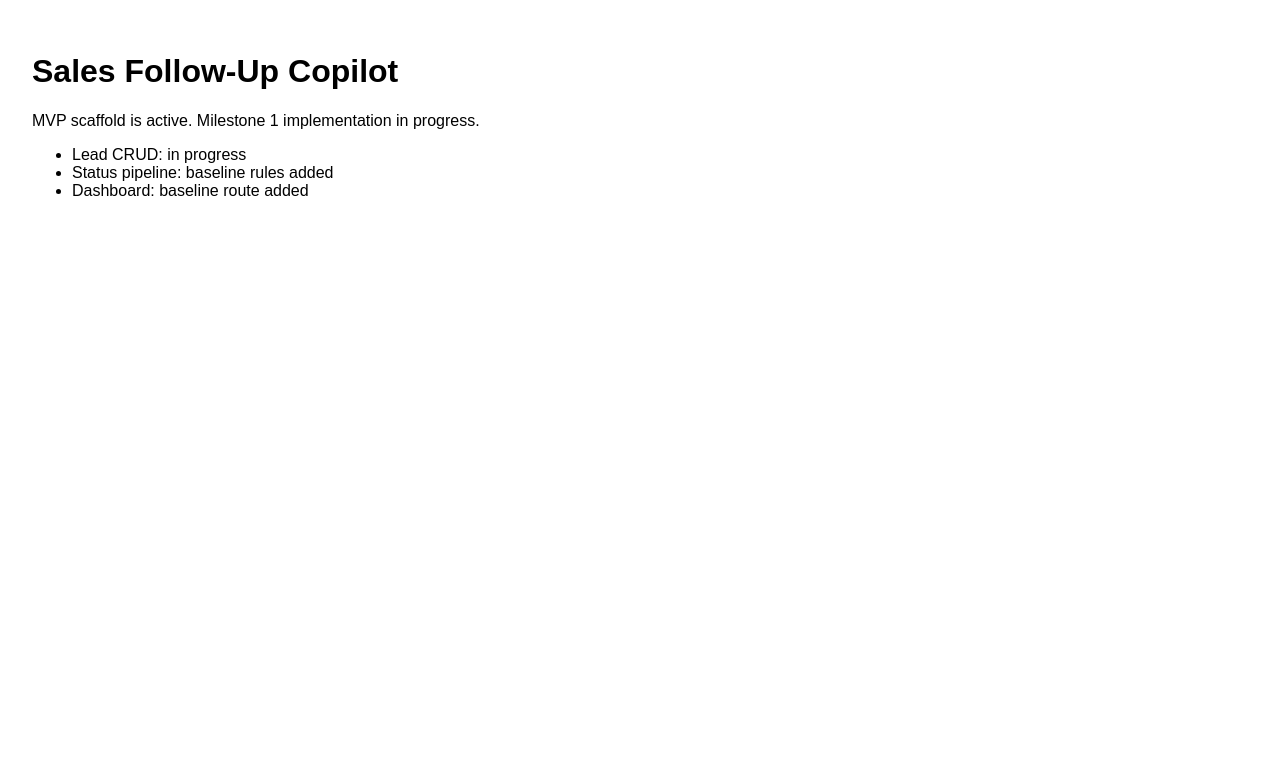
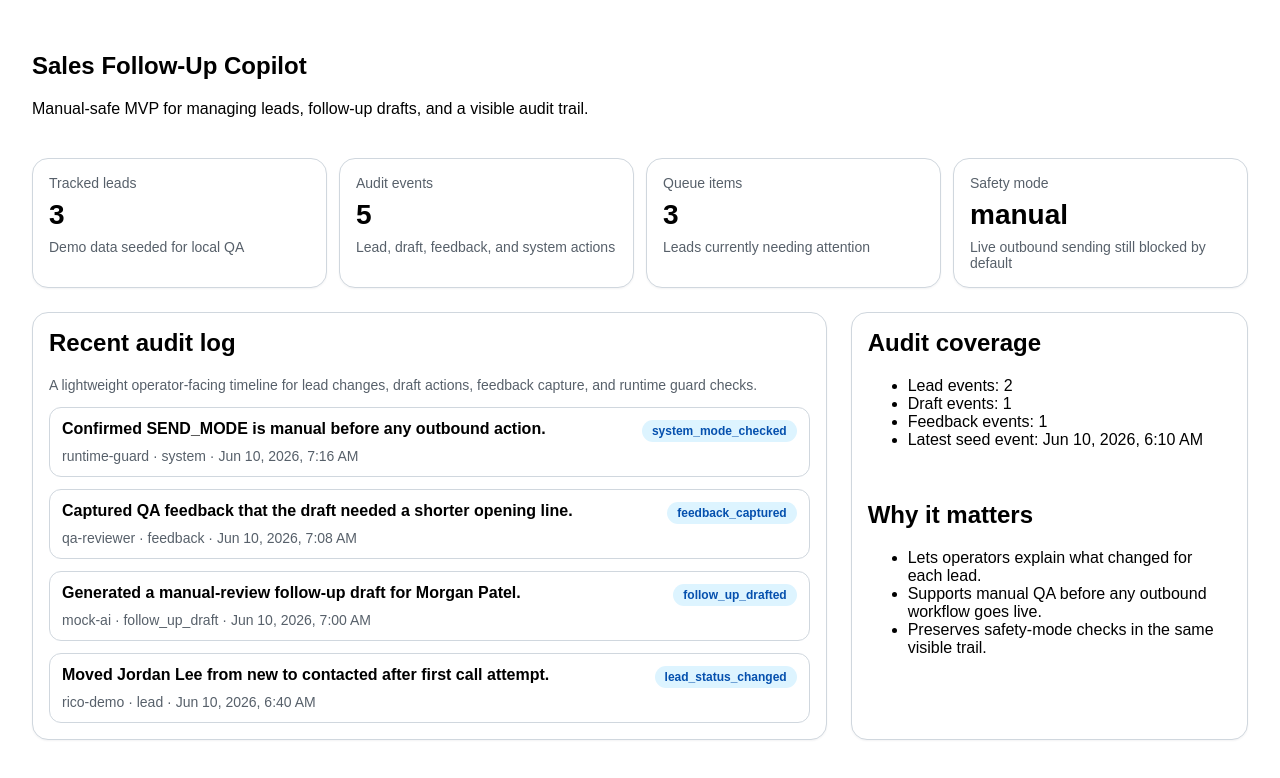
Before and after one commit to mendyraul/sales-followup-copilot, a Next.js app: page / in a window 1280 px wide. Shown: the top 778 px of the page. Built offline with nearby package versions, Linux system fonts and the light colour scheme.

Commit message:
feat: add audit log dashboard

```diff
--- a/src/app/page.tsx
+++ b/src/app/page.tsx
@@ -1,13 +1,113 @@
+import { demoAuditLog } from '../data/demoAuditLog';
+import { demoLeads } from '../data/demoLeads';
+import { recentAuditEntries, summarizeAuditCoverage } from '../domain/audit';
+import { needsAttention } from '../domain/queue';
+
+const coverage = summarizeAuditCoverage(demoAuditLog);
+const latestEvents = recentAuditEntries(demoAuditLog, 4);
+const queue = needsAttention(demoLeads);
+
 export default function HomePage() {
   return (
-    <main style={{ padding: 24, fontFamily: 'sans-serif' }}>
-      <h1>Sales Follow-Up Copilot</h1>
-      <p>MVP scaffold is active. Milestone 1 implementation in progress.</p>
-      <ul>
-        <li>Lead CRUD: in progress</li>
-        <li>Status pipeline: baseline rules added</li>
-        <li>Dashboard: baseline route added</li>
-      </ul>
+    <main style={{ padding: 24, fontFamily: 'sans-serif', display: 'grid', gap: 24 }}>
+      <section>
+        <h1>Sales Follow-Up Copilot</h1>
+        <p>Manual-safe MVP for managing leads, follow-up drafts, and a visible audit trail.</p>
+      </section>
+
+      <section style={{ display: 'grid', gap: 12, gridTemplateColumns: 'repeat(auto-fit, minmax(180px, 1fr))' }}>
+        <MetricCard label="Tracked leads" value={String(demoLeads.length)} helper="Demo data seeded for local QA" />
+        <MetricCard label="Audit events" value={String(coverage.totalEvents)} helper="Lead, draft, feedback, and system actions" />
+        <MetricCard label="Queue items" value={String(queue.length)} helper="Leads currently needing attention" />
+        <MetricCard label="Safety mode" value="manual" helper="Live outbound sending still blocked by default" />
+      </section>
+
+      <section style={{ display: 'grid', gap: 24, gridTemplateColumns: '2fr 1fr' }}>
+        <div style={panelStyle}>
+          <h2 style={{ marginTop: 0 }}>Recent audit log</h2>
+          <p style={mutedStyle}>
+            A lightweight operator-facing timeline for lead changes, draft actions, feedback capture, and runtime guard checks.
+          </p>
+          <ul style={{ listStyle: 'none', padding: 0, margin: 0, display: 'grid', gap: 12 }}>
+            {latestEvents.map((entry) => (
+              <li key={entry.id} style={{ border: '1px solid #d0d7de', borderRadius: 12, padding: 12 }}>
+                <div style={{ display: 'flex', justifyContent: 'space-between', gap: 12, flexWrap: 'wrap' }}>
+                  <strong>{entry.summary}</strong>
+                  <span style={pillStyle}>{entry.action}</span>
+                </div>
+                <div style={{ ...mutedStyle, marginTop: 6 }}>
+                  {entry.actor} · {entry.entityType} · {formatTimestamp(entry.createdAt)}
+                </div>
+              </li>
+            ))}
+          </ul>
+        </div>
+
+        <div style={{ ...panelStyle, display: 'grid', gap: 16, alignContent: 'start' }}>
+          <div>
+            <h2 style={{ marginTop: 0 }}>Audit coverage</h2>
+            <ul>
+              <li>Lead events: {coverage.leadEvents}</li>
+              <li>Draft events: {coverage.followUpEvents}</li>
+              <li>Feedback events: {coverage.feedbackEvents}</li>
+              <li>Latest seed event: {formatTimestamp(coverage.latestEventAt ?? '')}</li>
+            </ul>
+          </div>
+
+          <div>
+            <h2>Why it matters</h2>
+            <ul>
+              <li>Lets operators explain what changed for each lead.</li>
+              <li>Supports manual QA before any outbound workflow goes live.</li>
+              <li>Preserves safety-mode checks in the same visible trail.</li>
+            </ul>
+          </div>
+        </div>
+      </section>
     </main>
   );
 }
+
+function MetricCard({ label, value, helper }: { label: string; value: string; helper: string }) {
+  return (
+    <div style={panelStyle}>
+      <div style={mutedStyle}>{label}</div>
+      <div style={{ fontSize: 28, fontWeight: 700, margin: '8px 0' }}>{value}</div>
+      <div style={mutedStyle}>{helper}</div>
+    </div>
+  );
+}
+
+function formatTimestamp(value: string) {
+  if (!value) {
+    return 'N/A';
+  }
+
+  return new Date(value).toLocaleString('en-US', {
+    dateStyle: 'medium',
+    timeStyle: 'short',
+    timeZone: 'UTC',
+  });
+}
+
+const panelStyle: React.CSSProperties = {
+  border: '1px solid #d0d7de',
+  borderRadius: 16,
+  padding: 16,
+  background: '#fff',
+  boxShadow: '0 1px 2px rgba(16, 24, 40, 0.05)',
+};
+
+const mutedStyle: React.CSSProperties = {
+  color: '#57606a',
+  fontSize: 14,
+};
+
+const pillStyle: React.CSSProperties = {
+  borderRadius: 999,
+  background: '#ddf4ff',
+  color: '#0550ae',
+  padding: '4px 10px',
+  fontSize: 12,
+  fontWeight: 600,
+};
--- /dev/null
+++ b/src/data/demoAuditLog.ts
@@ -0,0 +1,53 @@
+import { createAuditEntry, type AuditLogEntry } from '../domain/audit';
+
+export const demoAuditLog: AuditLogEntry[] = [
+  createAuditEntry({
+    id: 'audit-001',
+    action: 'lead_created',
+    entityType: 'lead',
+    entityId: 'lead-demo-001',
+    actor: 'rico-demo',
+    summary: 'Created Avery Smith from inbound website form.',
+    createdAt: '2026-06-10T06:10:00.000Z',
+    payload: { source: 'website_form' },
+  }),
+  createAuditEntry({
+    id: 'audit-002',
+    action: 'lead_status_changed',
+    entityType: 'lead',
+    entityId: 'lead-demo-002',
+    actor: 'rico-demo',
+    summary: 'Moved Jordan Lee from new to contacted after first call attempt.',
+    createdAt: '2026-06-10T06:40:00.000Z',
+    payload: { from: 'new', to: 'contacted' },
+  }),
+  createAuditEntry({
+    id: 'audit-003',
+    action: 'follow_up_drafted',
+    entityType: 'follow_up_draft',
+    entityId: 'draft-demo-001',
+    actor: 'mock-ai',
+    summary: 'Generated a manual-review follow-up draft for Morgan Patel.',
+    createdAt: '2026-06-10T07:00:00.000Z',
+    payload: { leadId: 'lead-demo-003', provider: 'mock' },
+  }),
+  createAuditEntry({
+    id: 'audit-004',
+    action: 'feedback_captured',
+    entityType: 'feedback',
+    entityId: 'feedback-demo-001',
+    actor: 'qa-reviewer',
+    summary: 'Captured QA feedback that the draft needed a shorter opening line.',
+    createdAt: '2026-06-10T07:08:00.000Z',
+    payload: { category: 'result_quality', rating: 3 },
+  }),
+  createAuditEntry({
+    id: 'audit-005',
+    action: 'system_mode_checked',
+    entityType: 'system',
+    actor: 'runtime-guard',
+    summary: 'Confirmed SEND_MODE is manual before any outbound action.',
+    createdAt: '2026-06-10T07:16:00.000Z',
+    payload: { sendMode: 'manual' },
+  }),
+];
--- /dev/null
+++ b/src/domain/audit.ts
@@ -0,0 +1,62 @@
+export type AuditEntityType = 'lead' | 'follow_up_draft' | 'feedback' | 'system';
+
+export type AuditAction =
+  | 'lead_created'
+  | 'lead_status_changed'
+  | 'follow_up_drafted'
+  | 'follow_up_approved'
+  | 'follow_up_rejected'
+  | 'feedback_captured'
+  | 'note_added'
+  | 'system_mode_checked';
+
+export type AuditLogEntry = {
+  id: string;
+  action: AuditAction;
+  entityType: AuditEntityType;
+  entityId?: string;
+  actor: string;
+  summary: string;
+  createdAt: string;
+  payload?: Record<string, unknown>;
+};
+
+export function createAuditEntry(input: Omit<AuditLogEntry, 'id' | 'createdAt'> & { createdAt?: string; id?: string }): AuditLogEntry {
+  const summary = input.summary.trim();
+
+  if (!summary) {
+    throw new Error('Audit summary is required');
+  }
+
+  return {
+    id: input.id ?? buildAuditId(input.action, input.entityId),
+    action: input.action,
+    entityType: input.entityType,
+    entityId: input.entityId,
+    actor: input.actor,
+    summary,
+    createdAt: input.createdAt ?? new Date().toISOString(),
+    payload: input.payload,
+  };
+}
+
+export function buildAuditId(action: AuditAction, entityId?: string): string {
+  const slug = entityId?.trim() || 'system';
+  return `${action}:${slug}`;
+}
+
+export function summarizeAuditCoverage(entries: AuditLogEntry[]) {
+  return {
+    totalEvents: entries.length,
+    leadEvents: entries.filter((entry) => entry.entityType === 'lead').length,
+    followUpEvents: entries.filter((entry) => entry.entityType === 'follow_up_draft').length,
+    feedbackEvents: entries.filter((entry) => entry.entityType === 'feedback').length,
+    latestEventAt: entries[0]?.createdAt,
+  };
+}
+
+export function recentAuditEntries(entries: AuditLogEntry[], limit = 5): AuditLogEntry[] {
+  return [...entries]
+    .sort((a, b) => new Date(b.createdAt).getTime() - new Date(a.createdAt).getTime())
+    .slice(0, limit);
+}
```
Also changed, not shown: 2 other files (tests, documents, lock files or other folders).
